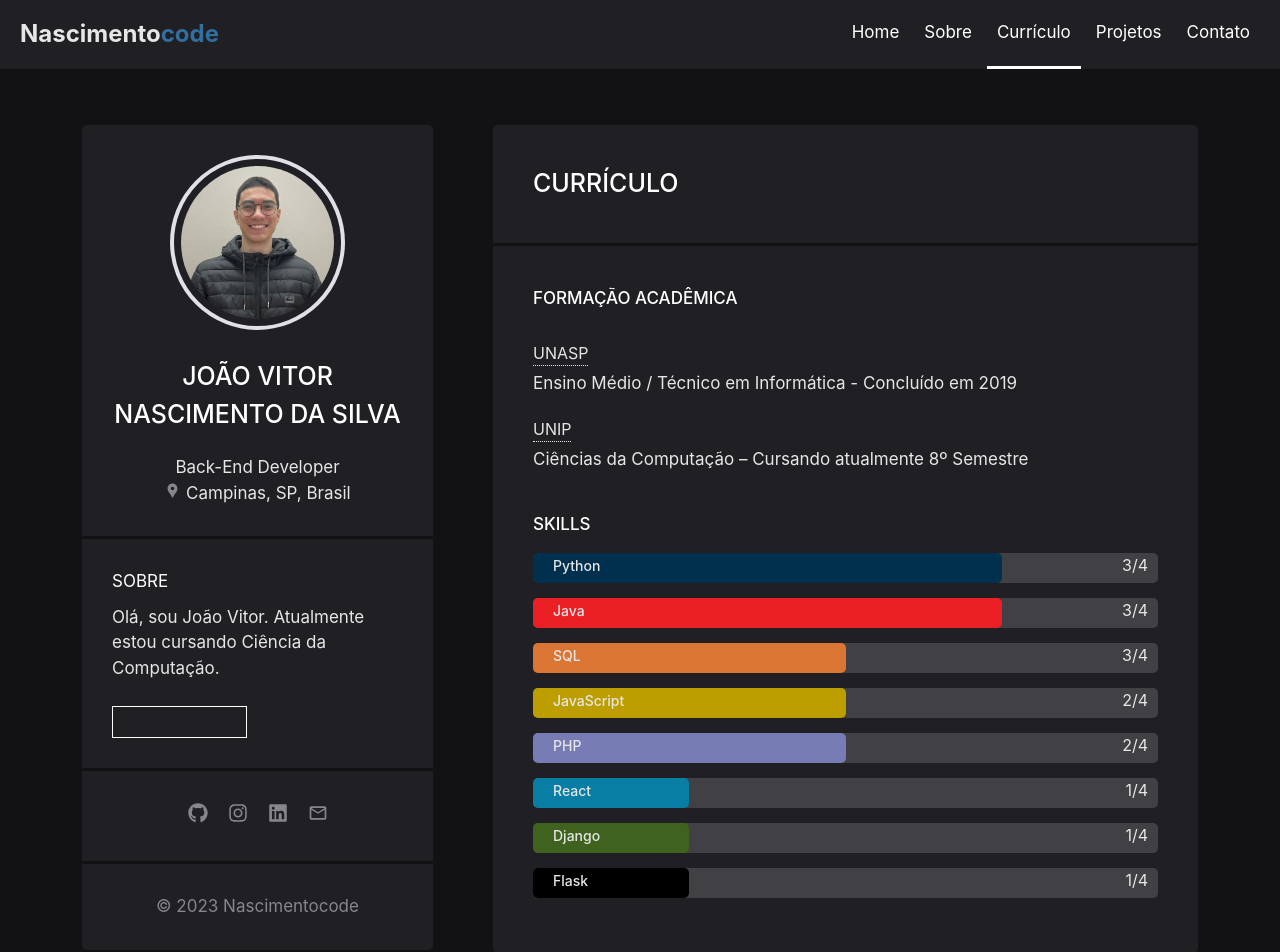
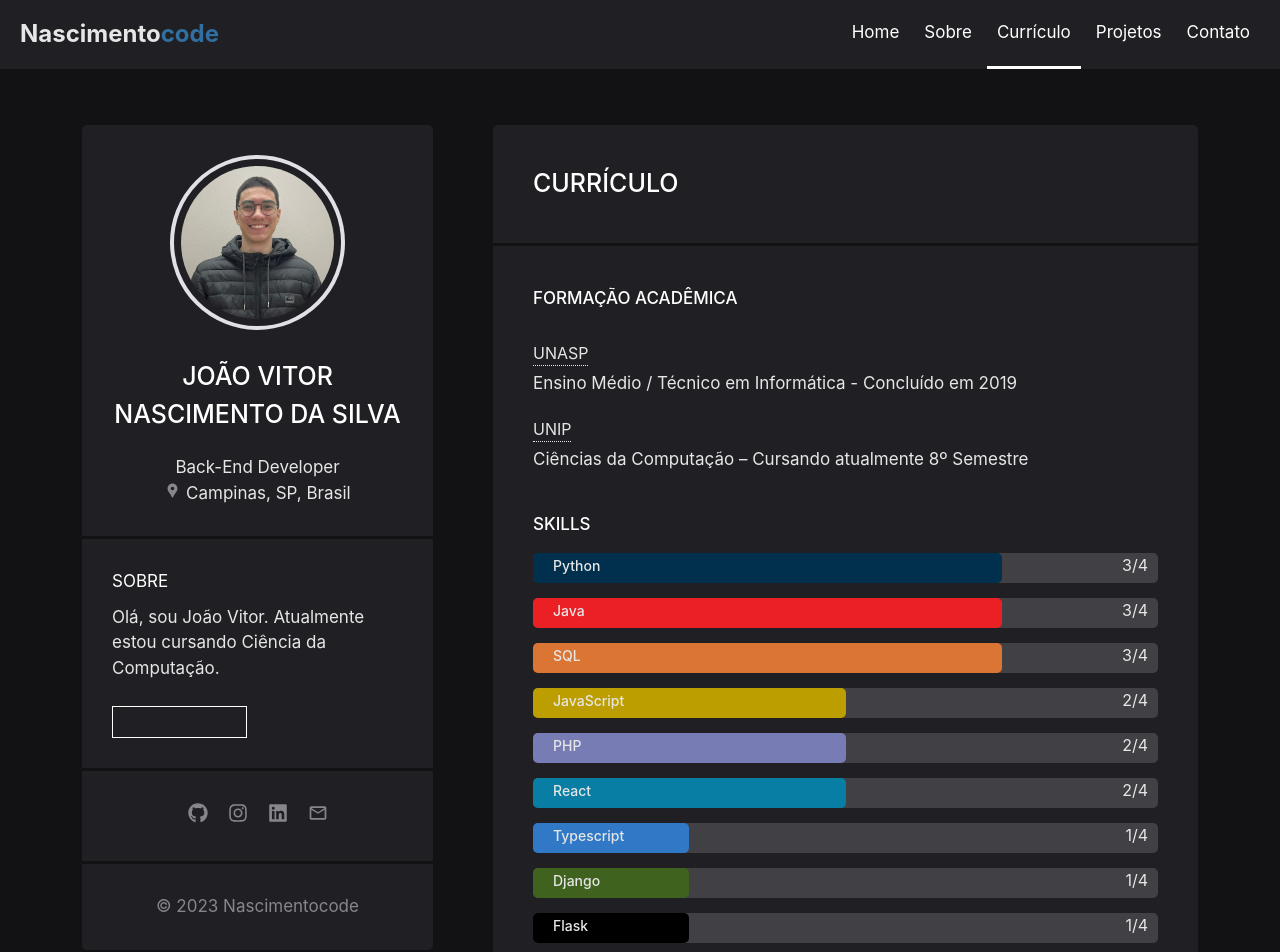
Before and after one commit to nascimentocode/personal-website, a React (Vite) app: page /personal-website/curriculo in a window 1280 px wide. Shown: the top 952 px of the page. Built offline with nearby package versions, Linux system fonts and the light colour scheme.

Commit message:
Add progress bar Typescript

```diff
--- a/src/routes/Resume.jsx
+++ b/src/routes/Resume.jsx
@@ -24,10 +24,11 @@ function Resume() {
                     <div>
                         <ProgressBar bgcolor="#00304D" progress="75" language="Python" level="3"/>
                         <ProgressBar bgcolor="#EB2025" progress="75" language="Java" level="3"/>
-                        <ProgressBar bgcolor="#DB7533" progress="50" language="SQL" level="3"/>
+                        <ProgressBar bgcolor="#DB7533" progress="75" language="SQL" level="3"/>
                         <ProgressBar bgcolor="#BD9E00" progress="50" language="JavaScript" level="2"/>
                         <ProgressBar bgcolor="#787CB4" progress="50" language="PHP" level="2"/>
-                        <ProgressBar bgcolor="#087EA4" progress="25" language="React" level="1"/>
+                        <ProgressBar bgcolor="#087EA4" progress="50" language="React" level="2"/>
+                        <ProgressBar bgcolor="#3178C6" progress="25" language="Typescript" level="1"/>
                         <ProgressBar bgcolor="#3f631e" progress="25" language="Django" level="1"/>
                         <ProgressBar bgcolor="black" progress="25" language="Flask" level="1"/>
                     </div>
```
